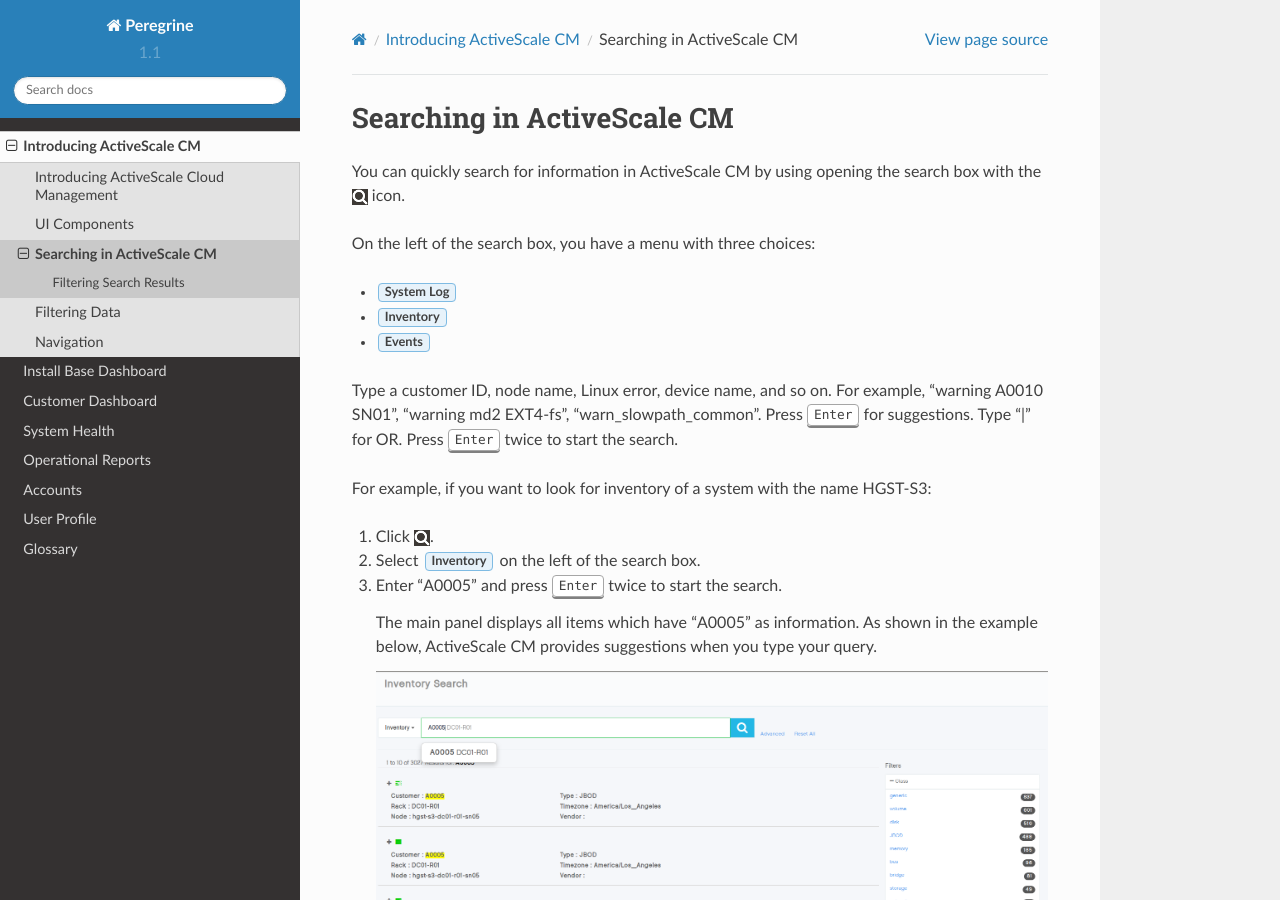
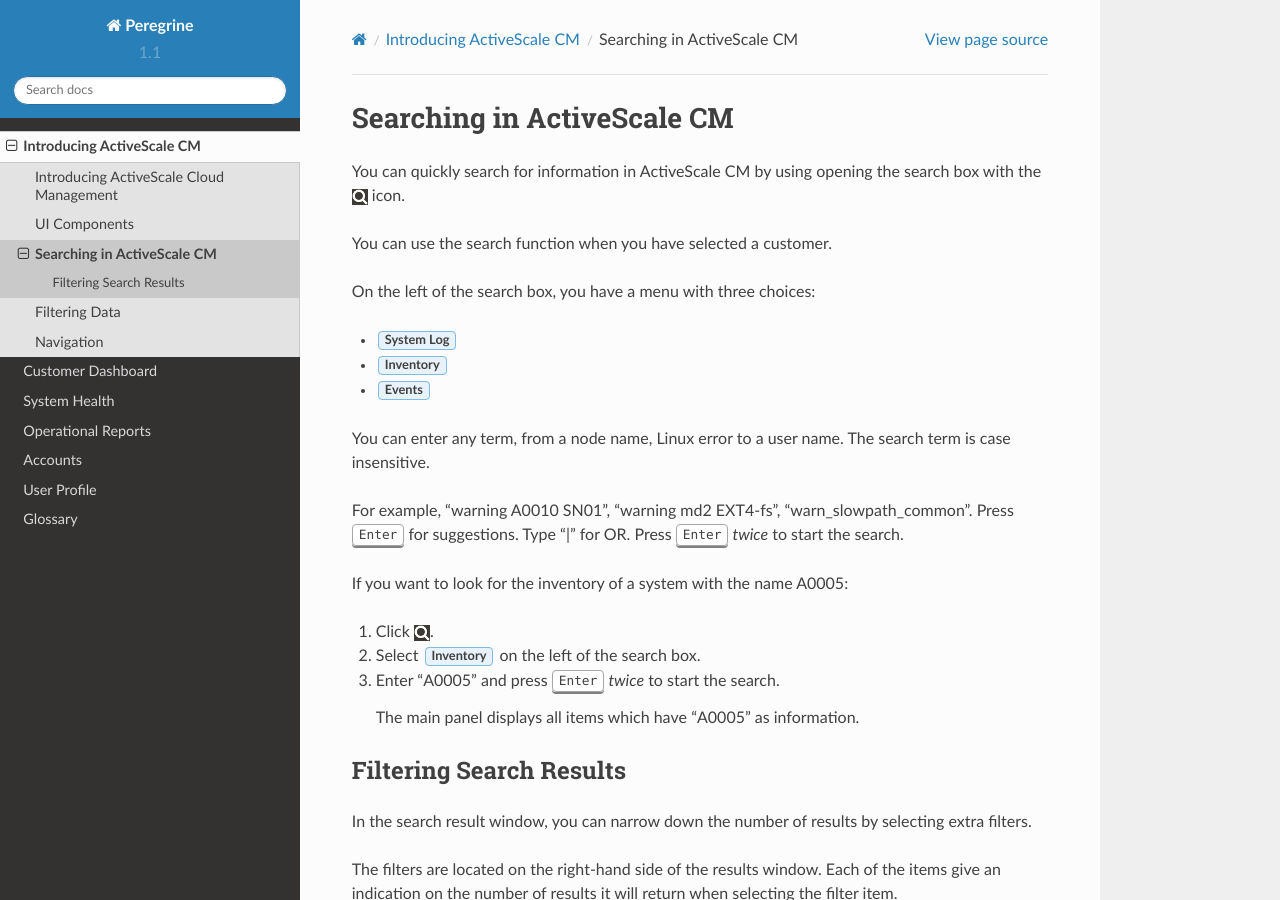
Before and after one commit to tdewolf/peregrine, a Sphinx documentation site: the page built from source/introduction/searching_in_peregrine.rst, in a window 1280 px wide and 900 px high. Built offline with Sphinx 7.4.7 and the Read the Docs theme 2.0.0, drawn with Linux system fonts in a browser that asks for light colours; pages that are not in the unit, such as notebooks, are missing from menus.

```diff
--- a/source/conf.py
+++ b/source/conf.py
@@ -19,10 +19,16 @@ import os
 # add these directories to sys.path here. If the directory is relative to the
 # documentation root, use os.path.abspath to make it absolute, like shown here.
 #sys.path.insert(0, os.path.abspath('.'))
+def setup(app):
+    app.add_config_value('branding','hgst',True)
+    app.add_config_value('persona','admin',True)
+
 branding = os.environ.get('BRANDING', 'hgst')
 brandings = {
-    'hgst': ('ActiveScale CM', 'HGST', '1.1','ActiveScale Cloud Management','ActiveScale SM'),
+    'hgst': ('ActiveScale CM', 'HGST', '1.1','ActiveScale Cloud Management','ActiveScale system'),
 }
+
+persona = os.environ.get('PERSONA','admin')
 
 rst_epilog = """
 .. |prod| replace:: %s
@@ -31,6 +37,7 @@ rst_epilog = """
 .. |prodlong| replace:: %s
 .. |as| replace:: %s
 """% brandings[branding]
+
 
 # -- General configuration ------------------------------------------------
 
--- a/source/index.rst
+++ b/source/index.rst
@@ -19,6 +21,7 @@
    glossary.rst
 
 
+
 Indices and tables
 ==================
 
--- a/source/introduction/searching_in_peregrine.rst
+++ b/source/introduction/searching_in_peregrine.rst
@@ -1,9 +1,7 @@
 .. |search| image:: ../_static/search.png
 
-.. |search_inventory_result| image:: ../_static/search_inventory_result.png
-
 .. |filter_search_results| image:: ../_static/filter_search_results.png
-   :scale: 70
+   :scale: 60
 
 .. _searching_in_peregrine:
 
@@ -12,26 +10,29 @@ Searching in |prod|
 
 You can quickly search for information in |prod| by using opening the search box with the |search| icon.
 
+.. ifconfig:: persona != 'customer'
+
+   You can use the search function when you have selected a customer.
+
 On the left of the search box, you have a menu with three choices:
 
 * :guilabel:`System Log`
 * :guilabel:`Inventory`
 * :guilabel:`Events`
 
-Type a customer ID, node name, Linux error, device name, and so on. For example, "warning A0010 SN01",
-"warning md2 EXT4-fs", "warn_slowpath_common". Press :kbd:`Enter` for suggestions. Type "|" for OR. Press
-:kbd:`Enter` twice to start the search.
+You can enter any term, from a node name, Linux error to a user name. The search term is case
+insensitive.
 
-For example, if you want to look for inventory of a system with the name HGST-S3:
+For example, "warning A0010 SN01", "warning md2 EXT4-fs", "warn_slowpath_common". Press :kbd:`Enter` for
+suggestions. Type "|" for OR. Press :kbd:`Enter` *twice* to start the search.
+
+If you want to look for the inventory of a system with the name A0005:
 
 #. Click |search|.
 #. Select :guilabel:`Inventory` on the left of the search box.
-#. Enter "A0005" and press :kbd:`Enter` twice to start the search.
+#. Enter "A0005" and press :kbd:`Enter` *twice* to start the search.
 
-   The main panel displays all items which have "A0005" as information. As shown in the example below,
-   |prod| provides suggestions when you type your query.
-
-   |search_inventory_result|
+   The main panel displays all items which have "A0005" as information.
 
 
 Filtering Search Results
```
Also changed, not shown: other parts of source/index.rst (+3 -1 lines), source/introduction/navigation.rst (+26 -9 lines), source/_static/breadcrumb_customer.png (added), source/_static/search_inventory_result.png (deleted), source/install_base_dashboard/install_base_dashboard.rst (line endings or trailing spaces).
